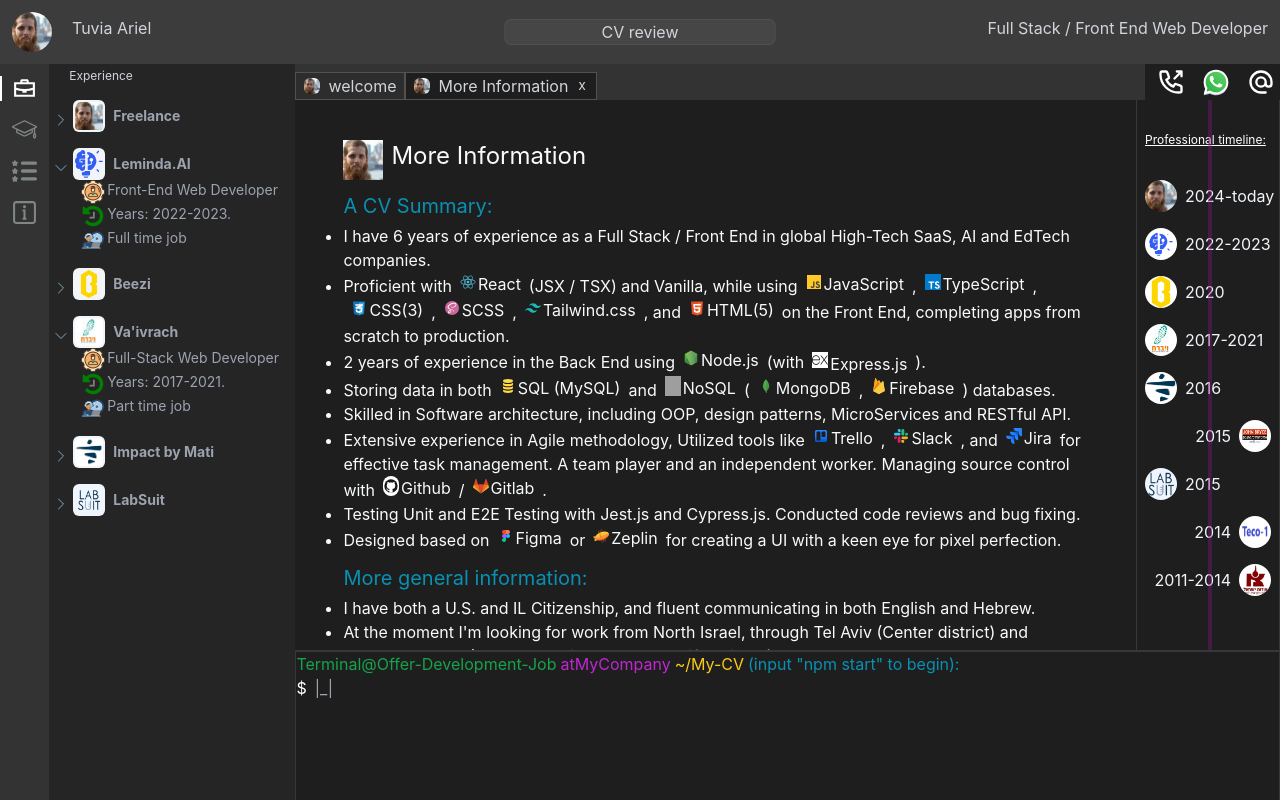
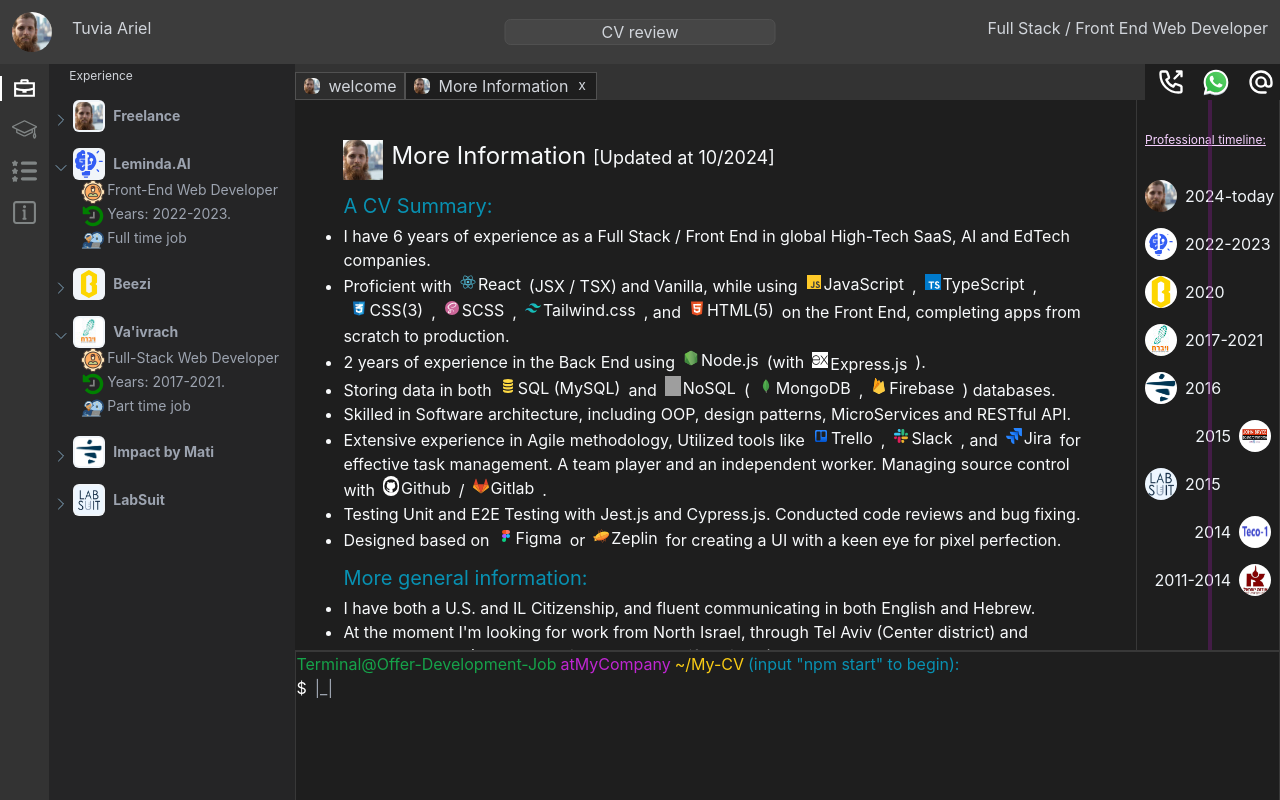
Before and after one commit to tuviariel/playgive, a React (Create React App) app: page / in a window 1280 px wide. Both pictures are taken after a click on the element 24 px from the left and 212 px from the top of the page. Built offline with nearby package versions, Linux system fonts and the light colour scheme; grey boxes are pictures that could not be loaded.

Commit message:
last additions for now

```diff
--- a/src/pages/CV/CV.jsx
+++ b/src/pages/CV/CV.jsx
@@ -14,7 +14,7 @@
         if (skill > 0) {
             setTimeout(() => {
                 setSkill(0);
-            }, 500);
+            }, 1500);
         }
     }, [skill]);
     return (
--- a/src/pages/CV/actions/skills/Skills.jsx
+++ b/src/pages/CV/actions/skills/Skills.jsx
@@ -39,7 +39,7 @@
         ["Express.js", 2, express, 12],
         ["Python", 1, python, 24],
         ["Java", 1, java, 23],
-        ["Figma", 6, figma, 9],
+        ["Figma", 3, figma, 9],
         ["Zeplin", 1, zeplin, 25],
         ["SQL", 2, sql, 17],
         ["NoSQL", 5, nosql, 15],
--- a/src/pages/CV/content/info.jsx
+++ b/src/pages/CV/content/info.jsx
@@ -26,7 +26,9 @@
         <div className="text-slate-50 ml-12 my-10 pr-12 mb-4">
             <div className="flex mb-3">
                 <img src={InfoLogo} alt="Info" className="h-10 w-10 mr-2" />
-                <div className="text-2xl">More Information</div>
+                <div className="text-2xl">
+                    More Information <span className="text-lg">[Updated at 10/2024]</span>
+                </div>
             </div>
             <div className="text-xl mb-1 text-cyan-600">A CV Summary:</div>
             <ul className="list-disc text-base mb-3 w-full">
--- a/src/pages/CV/content/timeline.jsx
+++ b/src/pages/CV/content/timeline.jsx
@@ -12,14 +12,19 @@
     return (
         <div
             className={`relative min-w-36 ml-auto text-slate-100 text-justify border border-t-0 border-b-0 border-[#383838] ${
-                skill !== 0 ? "border-yellow-500" : ""
+                // skill !== 0 ? "border-yellow-500" : ""
+                ""
             }`}>
             {/* <div className="bg-gradient-to-br from-fuchsia-800 to-[#1e1e1e] to-70% mx-auto rotate-45 translate-x-1/4 h-4 w-4"></div> */}
             <div
                 className={`absolute left-[50%] top-0 opacity-35 bg-fuchsia-800 mx-auto h-full w-1 z-10 ${
-                    skill !== 0 ? "bg-yellow-500" : "bg-fuchsia-800"
+                    // skill !== 0 ? "bg-yellow-500" : "bg-fuchsia-800"
+                    ""
                 }`}></div>
-            <div className="mt-8 mb-2 ml-2 underline text-white text-xs">
+            <div
+                className={`mt-8 mb-2 ml-2 underline text-xs ${
+                    skill !== 0 ? "text-yellow-500" : "text-fuchsia-200"
+                }`}>
                 Professional timeline:
             </div>
             <div className="flex mt-6">
```
